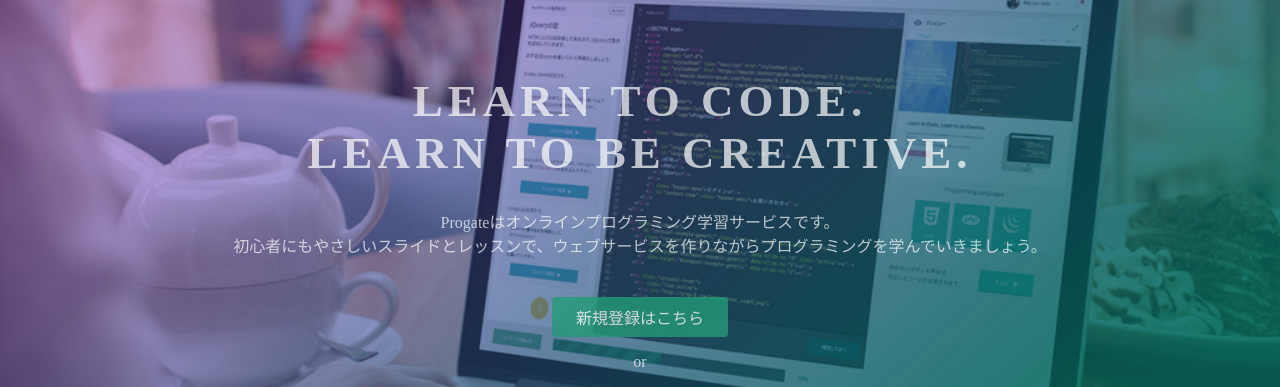
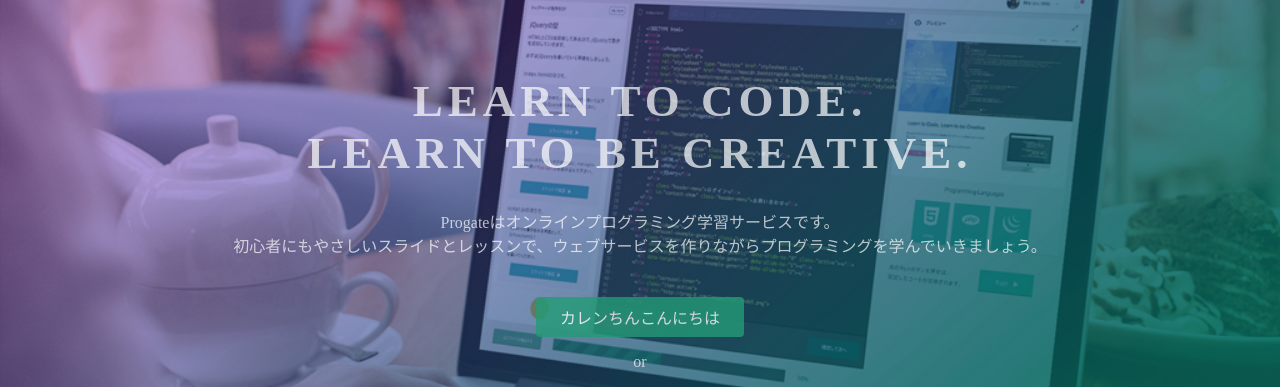
Before and after one commit to lightneo/lightneo.github.io, a plain HTML site: page index.html in a window 1280 px wide. Shown: the part 135-522 px from the top of the page. Drawn offline with Linux system fonts and the light colour scheme.

Commit message:
Update index.html

```diff
--- a/index.html
+++ b/index.html
@@ -26,7 +26,7 @@
       <h1>LEARN TO CODE.<br>LEARN TO BE CREATIVE.</h1>
       <p>Progateはオンラインプログラミング学習サービスです。<br>初心者にもやさしいスライドとレッスンで、ウェブサービスを作りながらプログラミングを学んでいきましょう。</p>
       <div class="btn-wrapper">
-        <a href="#" class="btn signup">新規登録はこちら</a>
+        <a href="#" class="btn signup">カレンちんこんにちは</a>
         <p>or</p>
         <a href="#" class="btn facebook"><span class="fa fa-facebook"></span>Facebookで登録</a>
         <a href="#" class="btn twitter"><span class="fa fa-twitter"></span>Twitterで登録</a>
```
